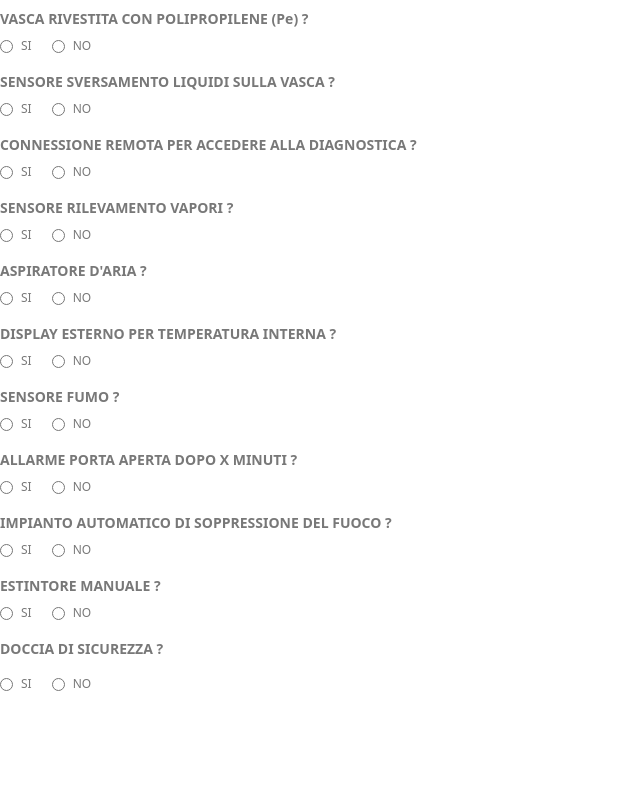
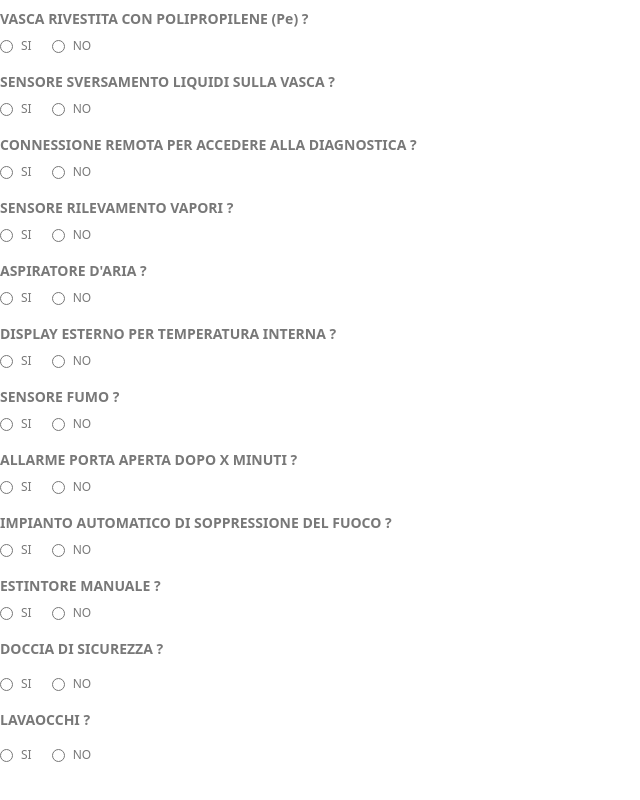
Before and after one commit to FedeFigio/manutan, a React (Create React App) app: page / in a window 1280 px wide. Shown: the part 1795-2595 px from the top of the page, without its empty margins (0-640 px from the left). Before the commit the page ends 2568 px from the top, so only its background shows below. Built offline with nearby package versions, Linux system fonts and the light colour scheme; the HTML template or start-up script is replaced by a standard one.

Commit message:
lavaocchi completato

```diff
--- /dev/null
+++ b/src/components/Opzioni/Lavaocchi.jsx
@@ -0,0 +1,102 @@
+import React, { useState } from 'react'
+
+const Lavaocchi = () => {
+    const [data, setData] = useState({
+        domandaPrincipale: "LAVAOCCHI ?",
+        responseDomandaPrincipale: null,
+        sottoDomanda: "Tipologia",
+        responseSottoDomanda: null,
+        posizionamento: "Lato installazione",
+        responsePosizionamento: null
+    });
+
+  return (
+    <div className='flex flex-col gap-4'>
+            <div className='flex flex-col gap-4'>
+                <div className="text-input-domanda-principale">{data.domandaPrincipale}</div>
+                <div className="flex gap-5">
+                    <div className="wrap-input-radio">
+                        <input
+                            type="radio"
+                            name={data.domandaPrincipale}
+                            value="si"
+                            onClick={(e) => {
+                                setData((state) => {
+                                    return {
+                                        ...state,
+                                        responseDomandaPrincipale: e.target.value,
+                                    };
+                                });
+                            }}
+                        />
+                        <label className="text-input-small">SI</label>
+                    </div>
+                    <div className="wrap-input-radio">
+                        <input
+                            type="radio"
+                            name={data.domandaPrincipale}
+                            value="no"
+                            onClick={(e) => {
+                                setData((state) => {
+                                    return {
+                                        ...state,
+                                        responseDomandaPrincipale: e.target.value,
+                                    };
+                                });
+                            }}
+                        />
+                        <label className="text-input-small">NO</label>
+                    </div>
+                </div>
+                {data.responseDomandaPrincipale == "si" && <div className="w-full flex gap-5  ">
+                    <div>
+                        <div className="text-input-medium mb-2">{data.sottoDomanda}</div>
+                        <div className="flex gap-5">
+                            <div className="wrap-input-radio">
+                                <input
+                                    type="radio"
+                                    name="lavaocchi"
+                                    value="interna"
+                                />
+                                <label className="text-input-small">Interno</label>
+                            </div>
+                            <div className="wrap-input-radio">
+                                <input
+                                    type="radio"
+                                    name="lavaocchi"
+                                    value="esterna"
+                                />
+                                <label className="text-input-small">Esterno</label>
+                            </div>
+                        </div>
+                    </div>
+                </div>}
+                {data.responseDomandaPrincipale == "si" && <div className="w-full flex gap-5  ">
+                    <div>
+                        <div className="text-input-medium mb-2">{data.posizionamento}</div>
+                        <div className="flex gap-5">
+                            <div className="wrap-input-radio">
+                                <input
+                                    type="radio"
+                                    name="lavaocchi/posizione"
+                                    value="installata/dx"
+                                />
+                                <label className="text-input-small">Installato a DX</label>
+                            </div>
+                            <div className="wrap-input-radio">
+                                <input
+                                    type="radio"
+                                    name="lavaocchi/posizione"
+                                    value="installata/sx"
+                                />
+                                <label className="text-input-small">Installato a SX</label>
+                            </div>
+                        </div>
+                    </div>
+                </div>}
+            </div>
+        </div>
+  )
+}
+
+export default Lavaocchi
--- a/src/components/Opzioni/Opzioni.jsx
+++ b/src/components/Opzioni/Opzioni.jsx
@@ -13,6 +13,7 @@ import AllarmePortaApertaDopoMinuti from './AllarmePortaApertaDopoMinuti';
 import ImpiantoAutomaticoDiSoppressioneDelFuoco from './ImpiantoAutomaticoDiSoppressioneDelFuoco';
 import EstintoreManuale from './EstintoreManuale';
 import DocciaDiSicurezza from './DocciaDiSicurezza';
+import Lavaocchi from './Lavaocchi';
 
 const Opzioni = () => {
   return (
@@ -32,6 +33,7 @@ const Opzioni = () => {
             <ImpiantoAutomaticoDiSoppressioneDelFuoco/>
             <EstintoreManuale/>
             <DocciaDiSicurezza/>
+            <Lavaocchi/>
         </div>
   )
 }
```
